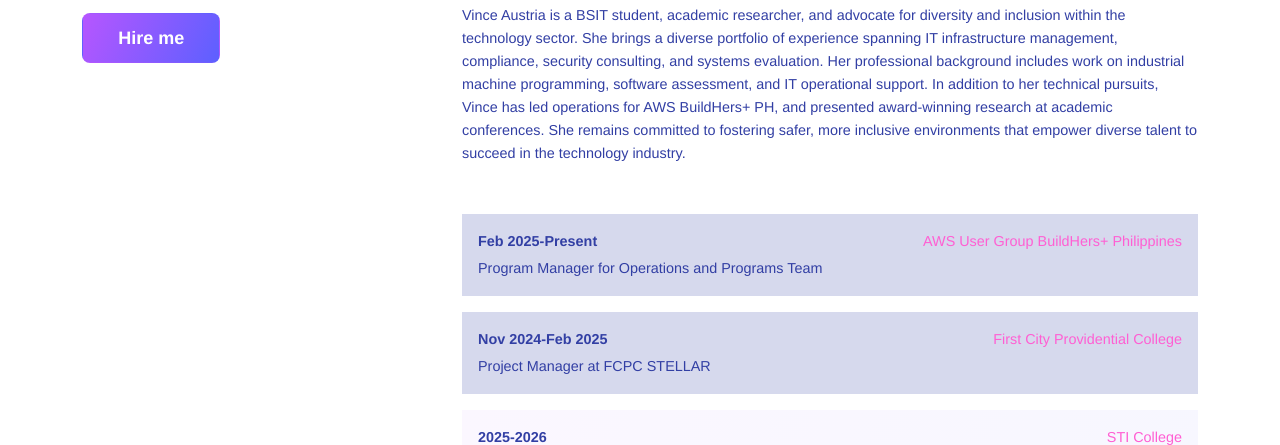
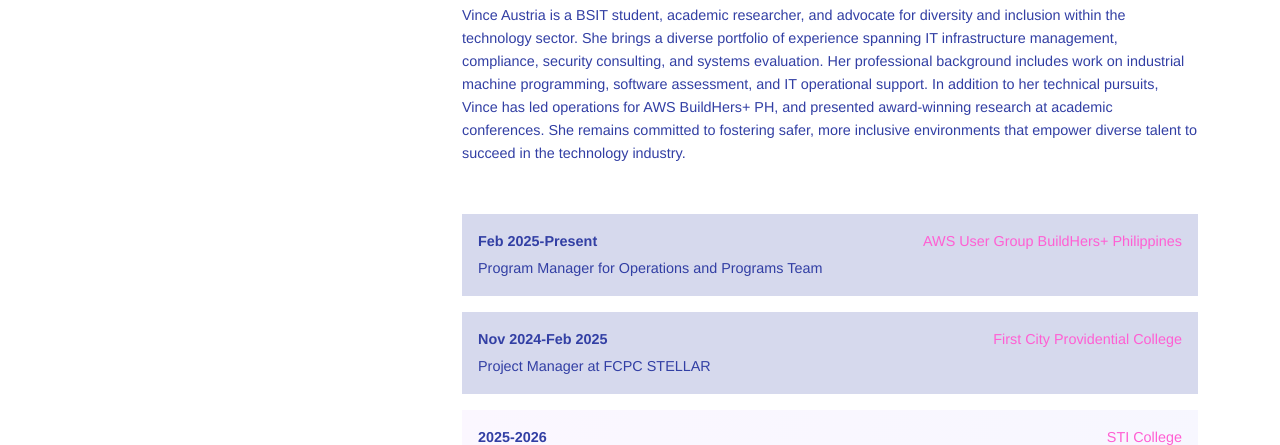
Before and after one commit to elsaversailles/elsaversailles.github.io, a plain HTML site: page index.html in a window 1280 px wide. Shown: the part 655-1100 px from the top of the page. Drawn offline with Linux system fonts and the light colour scheme; a web font is replaced by a local one.

Commit message:
Update index.html

```diff
--- a/index.html
+++ b/index.html
@@ -36,7 +36,6 @@
                                     <circle cx="128" cy="128" r="120" fill="none" stroke="#323fa4" stroke-width="16"/>
                                     <text x="60" y="175" font-family="Arial" font-size="140" font-weight="bold" fill="none" stroke="#323fa4" stroke-width="7">iD</text>
                                 </svg></a></li>
-                            </ul><a class="btn btn-lg btn-primary-dragient mt-3" role="button" href="/hire-me.html">Hire me</a>
                         </div>
                     </div>
                 </div>
```
